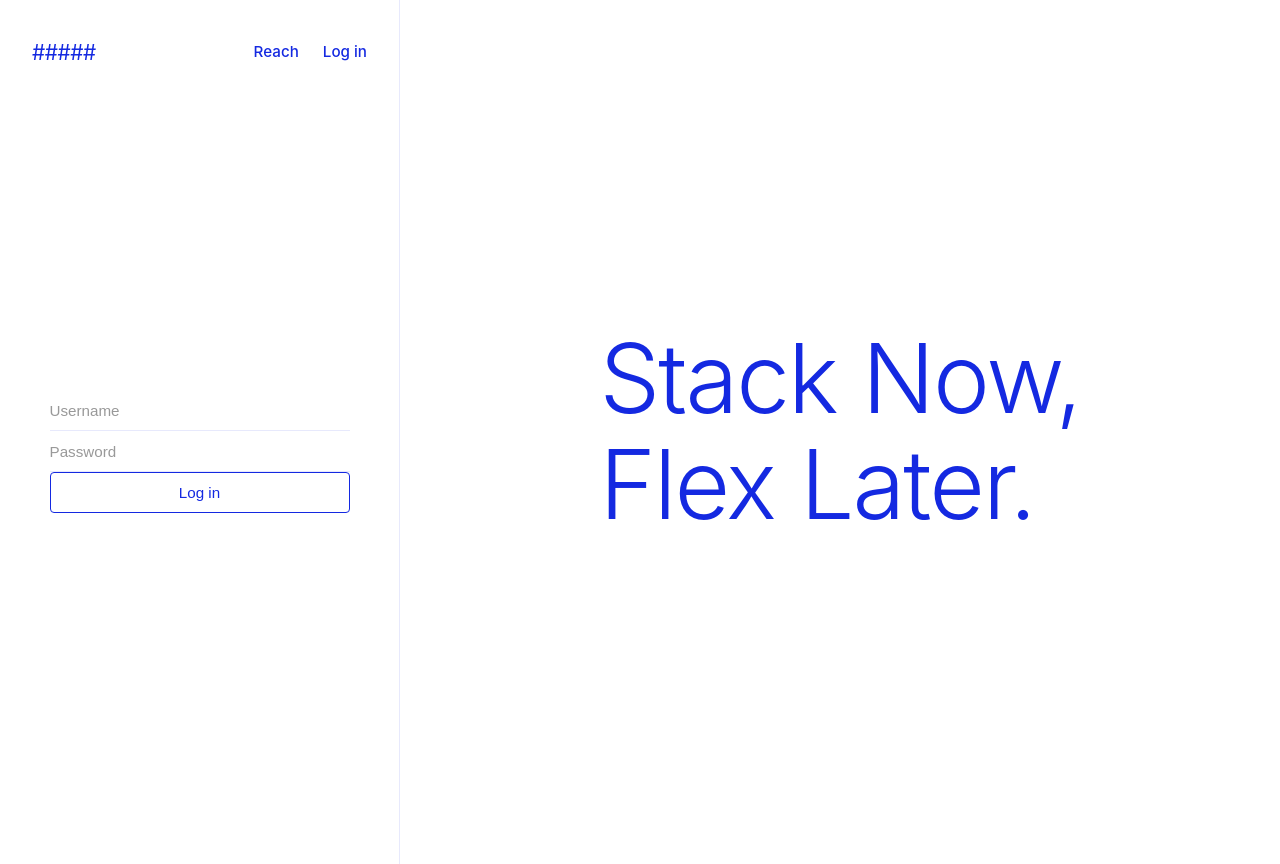
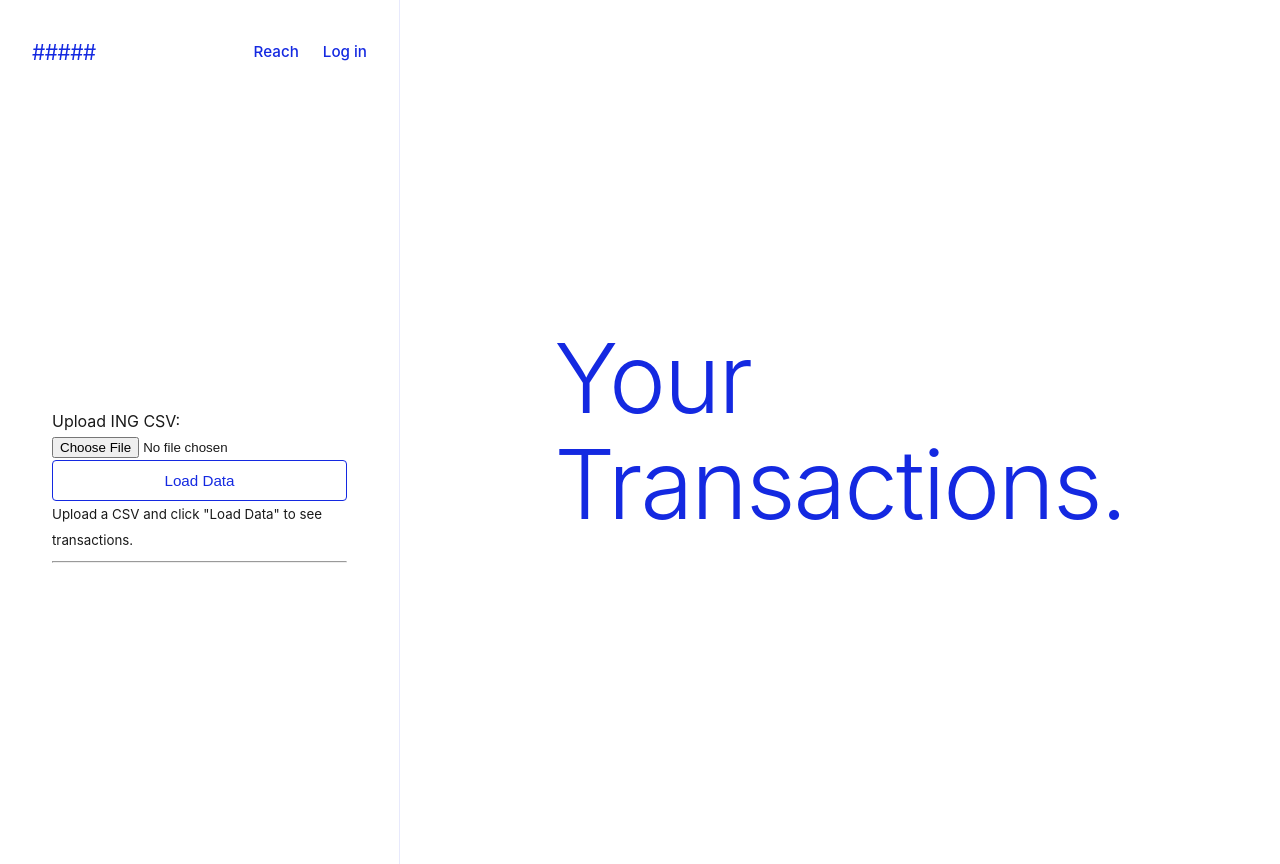
Before and after one commit to rodrigosjournal/yourfinancebro, a plain HTML site: page public/index.html in a window 1280 px wide. Drawn offline with Linux system fonts and the light colour scheme; a script that the page names is missing.

Commit message:
Update index.html

```diff
--- a/public/index.html
+++ b/public/index.html
@@ -3,7 +3,7 @@
 <head>
     <meta charset="UTF-8">
     <meta name="viewport" content="width=device-width, initial-scale=1.0">
-    <title>YourFinanceBro</title>
+    <title>YourFinanceBro PoC</title>
     <link rel="stylesheet" href="css/style.css">
     <link rel="stylesheet" href="https://cdnjs.cloudflare.com/ajax/libs/font-awesome/6.0.0-beta3/css/all.min.css">
 </head>
@@ -20,28 +20,34 @@
                 </nav>
             </header>
             <div class="left-content">
-                <div class="login-wrapper">
-                    <form class="login-form">
-                        <div class="form-container">
-                            <div class="form-group">
-                                <input type="text" id="username" placeholder="Username" required>
-                            </div>
-                            <div class="form-group">
-                                <input type="password" id="password" placeholder="Password" required>
-                            </div>
-                            <button type="submit" class="login-submit">Log in</button>
-                        </div>
-                    </form>
+                <div class="container">
+                    <h1>ING Transactions Viewer</h1>
+
+                    <div class="upload-section">
+                        <label for="ingCsvInput">Upload ING CSV:</label>
+                        <input type="file" id="ingCsvInput" accept=".csv">
+                        <button id="loadCsvButton" class="login-submit">Load Data</button>
+                        <small class="upload-description">Upload a CSV and click "Load Data" to see transactions.</small>
+                    </div>
+
+                    <hr>
+
+                    <h2>Loaded Transactions</h2>
+                    <div id="transactionsTableContainer">
+                    </div>
                 </div>
             </div>
         </div>
         <div class="right-column">
             <div class="hero-content">
-                <h1 class="hero-title">Stack Now, <br> Flex Later.</h1>
+                <h1 class="hero-title">Your <br> Transactions.</h1>
             </div>
         </div>
     </div>
 
+    <script src="https://unpkg.com/@duckdb/duckdb-wasm@1.28.0/dist/duckdb-mvp.js"></script>
+    <script src="https://unpkg.com/@duckdb/duckdb-wasm@1.28.0/dist/duckdb-eh.js"></script>
+    <script src="https://unpkg.com/@duckdb/duckdb-wasm@1.28.0/dist/duckdb.js"></script>
     <script src="js/main.js"></script>
 </body>
 </html>
```
